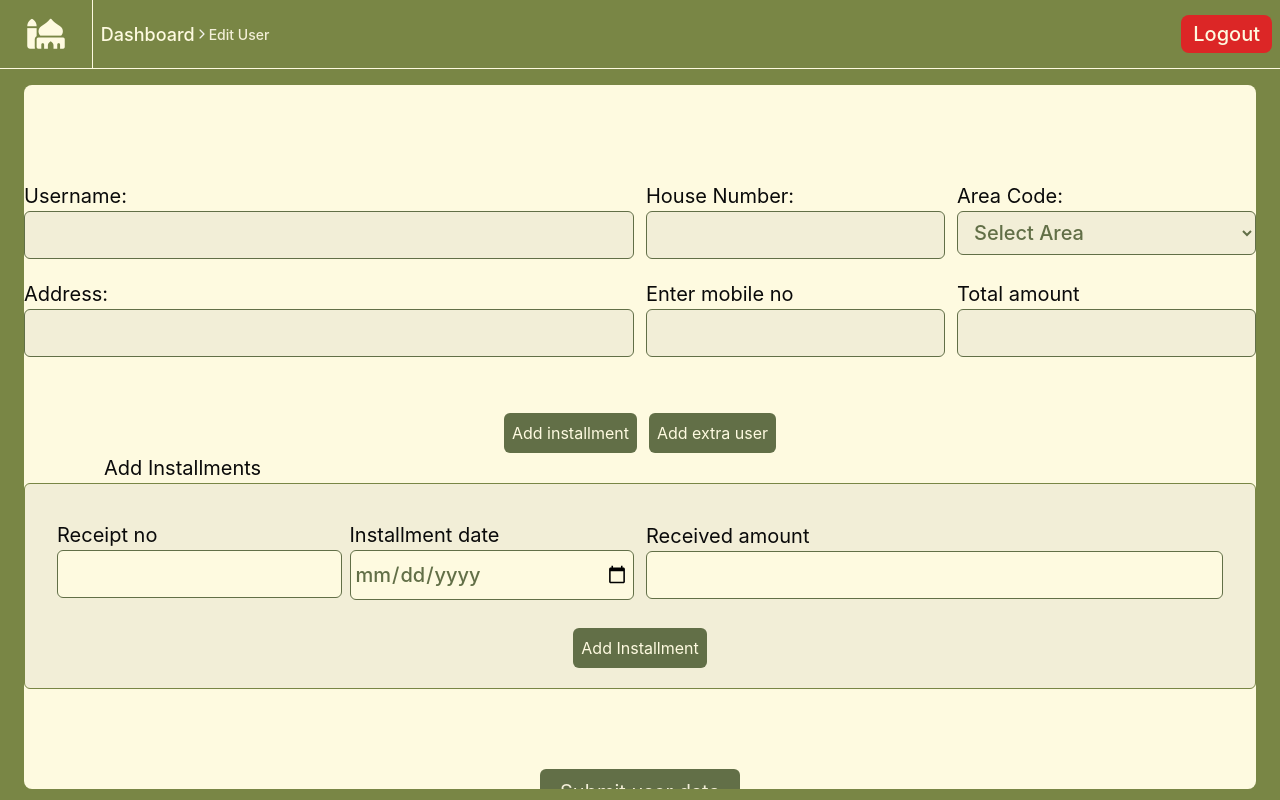
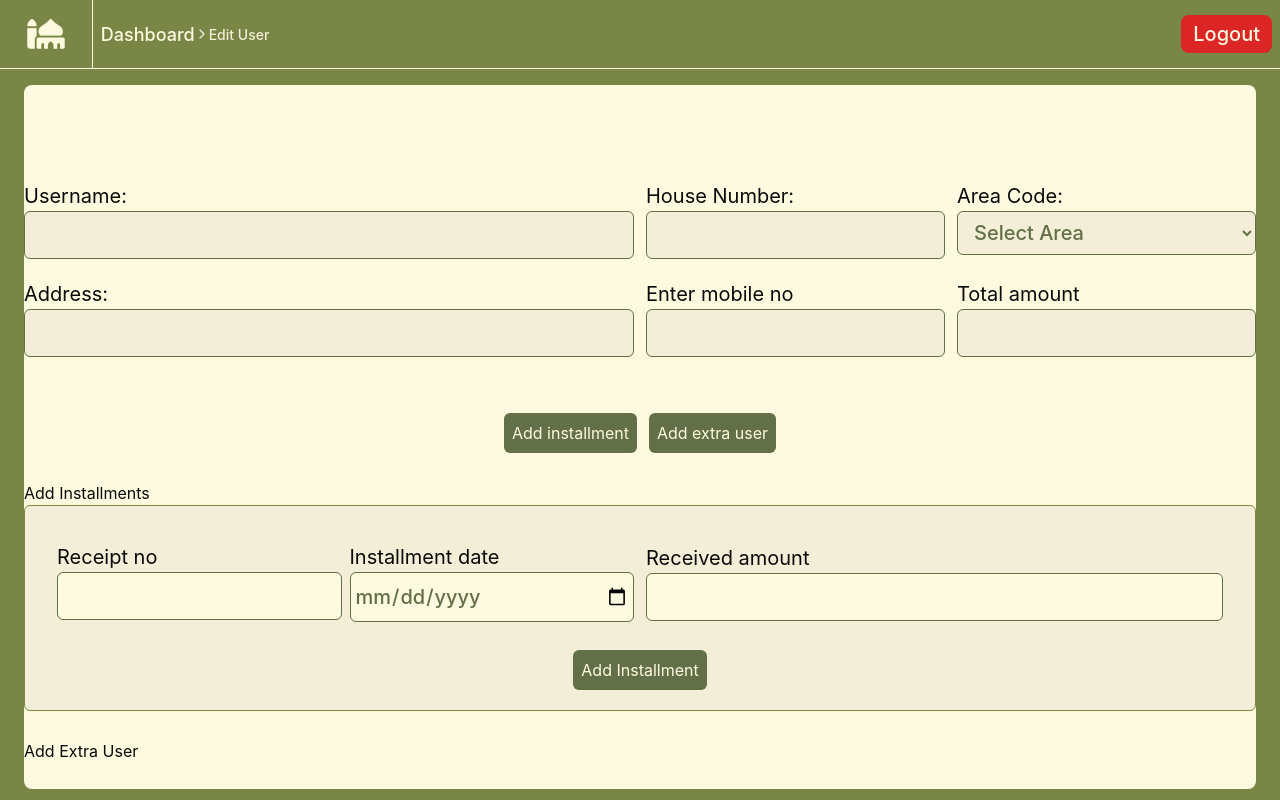
Before and after one commit to Rashidprojects/Imdadul-pwa, a React (Vite) app: page /edit in a window 1280 px wide. Built offline with nearby package versions, Linux system fonts and the light colour scheme; no server answers; the database is empty; sample sign-in values are in the browser's storage.

Commit message:
some bugs fixed on user profile and installment and extrauser

```diff
--- a/dev-dist/sw.js
+++ b/dev-dist/sw.js
@@ -82,7 +82,7 @@ define(['./workbox-706c6701'], (function (workbox) { 'use strict';
     "revision": "3ca0b8505b4bec776b69afdba2768812"
   }, {
     "url": "index.html",
-    "revision": "0.0r765dtksuo"
+    "revision": "0.j5l7dtkkrj"
   }], {});
   workbox.cleanupOutdatedCaches();
   workbox.registerRoute(new workbox.NavigationRoute(workbox.createHandlerBoundToURL("index.html"), {
--- a/src/app/admin/Dashboard.jsx
+++ b/src/app/admin/Dashboard.jsx
@@ -3,18 +3,17 @@ import Pagination from "../../components/Pagination";
 import { useState } from "react";
 import CustomSelect from "../../components/Dashboard/CustomSelect";
 import Loading from "../../components/Loading";
-import { usePagination } from "../../lib/providers/PaginationContext";
 import MainTable from "../../components/Dashboard/MainTable";
 import { useUserContext } from "../../lib/providers/UserDataContext";
 import { RiMoneyRupeeCircleFill } from "react-icons/ri";
 import { useAmountSummary } from "@/lib/hooks/useFilteredUsers";
+import { useForm } from "@/lib/providers/FormContext";
 
 const Dashboard = () => {
     const { state: userState } = useUserContext();
+    const { dispatch } = useForm()
     const navigate = useNavigate();
-    // const { state } = usePagination();
 
-    // const items = state.itemsPerPage;
 
     const [isArea, setIsArea] = useState("");
     const [resetSelect, setResetSelect] = useState(false);
@@ -81,7 +80,10 @@ const Dashboard = () => {
 
                 <div className="flex justify-end pr-5 pt-5 pb-5">
                     <button
-                        onClick={() => navigate("/add-user")}
+                        onClick={() => {
+                            dispatch({ type: 'RESET_FORM' }),
+                            navigate("/add-user")
+                        } }
                         className="bg-light text-secondary border-2 border-secondary w-[140px] sm:w-[160px] p-2 sm:p-2 rounded-md sm:text-[20px] font-semibold"
                     >
                         Add new user
--- a/src/components/useEditForm/ExtraUsers.jsx
+++ b/src/components/useEditForm/ExtraUsers.jsx
@@ -15,11 +15,9 @@ const ExtraUsers = () => {
 
   return (
     <div>
-        <div className={`flex-col justify-center items-center ${state.isExtraUser ? 'flex' : 'hidden' } pt-5`}>
-            <div className='flex justify-start w-[75%] sm:w-full items-start'>
-            <label className='text-start text-[15px] md:text-[20px]'>Add Extra User</label>
-            </div>
-            <div className='w-[75%] sm:w-full flex flex-col border border-primary py-5 px-2 sm:px-8 bg-dark rounded-md'>
+        <h1 className="pt-7">Add Extra User</h1>
+        <div className={`flex-col justify-center items-center ${state.isExtraUser ? 'flex' : 'hidden' } `}>
+            <div className='w-full flex flex-col border border-primary py-5 px-2 sm:px-8 bg-dark rounded-md'>
                 <div className='w-full flex flex-col gap-3 sm:flex-row  '>
                     <div className='w-full sm:w-[50%] gap-3 flex '>
                         <div className='w-[50%]'>
--- a/src/components/useEditForm/Installment.jsx
+++ b/src/components/useEditForm/Installment.jsx
@@ -13,11 +13,9 @@ const Installment = () => {
 
   return (
     <div>
-        <div className={`flex-col justify-center items-center ${state.isInstallment ? 'hidden' : 'flex' } `}>
-                <div className='flex justify-start w-[75%] sm:w-full items-start pl-20'>
-                <label className='text-start text-[15px] md:text-[20px]'>Add Installments</label>
-                </div>
-                <div className='w-[75%] sm:w-full flex flex-col border border-primary py-5 px-2 sm:px-8 bg-dark rounded-md'>
+        <div className="w-full flex flex-col">
+                <h1 className="pt-7">Add Installments</h1>
+                <div className='w-full flex flex-col border border-primary py-5 px-2 sm:px-8 bg-dark rounded-md'>
                 <div className='gap-12 my-4'>
                     <div className='w-full flex-col sm:flex-row flex  gap-3 justify-center items-center '>
                         <div className="sm:w-[50%] w-full flex gap-2">
--- a/src/components/user-profile/Profile.jsx
+++ b/src/components/user-profile/Profile.jsx
@@ -10,12 +10,9 @@ import { RiMoneyRupeeCircleFill } from "react-icons/ri";
 const ProfileView = () => {
     const [isUser, setIsUser] = useState(null)
 
-
     const { state, deleteUser } = useUserContext();
     const navigate = useNavigate()
     const sortedinstallments = filterAndSortInstallments(isUser?.installments || [])
-
-
 
     useEffect(() => {
         if (state.editingUser) {
@@ -51,7 +48,7 @@ const ProfileView = () => {
                         <p className="text-[18px] font-semibold mt-2">amount : <span className="text-[20px] text-secondary">{isUser?.totalAmount}</span></p>
 
                     </div>
-                    <div className="flex justify-center gap-3 sm:gap-9">
+                    <div className="flex justify-center flex-col sm:flex-row gap-3 sm:gap-9">
                         <div className="bg-blue-500 px-4 sm:px-14 py-1 sm:py-3 rounded-lg">
                             <h1 className=" text-white">Total Amount</h1>
                             <p className=" text-3xl font-medium text-white flex items-center gap-1"><RiMoneyRupeeCircleFill /> {isUser?.subTotal.toLocaleString('en-IN')}</p>
```
Also changed, not shown: src/lib/hooks/useEditForm.js.
